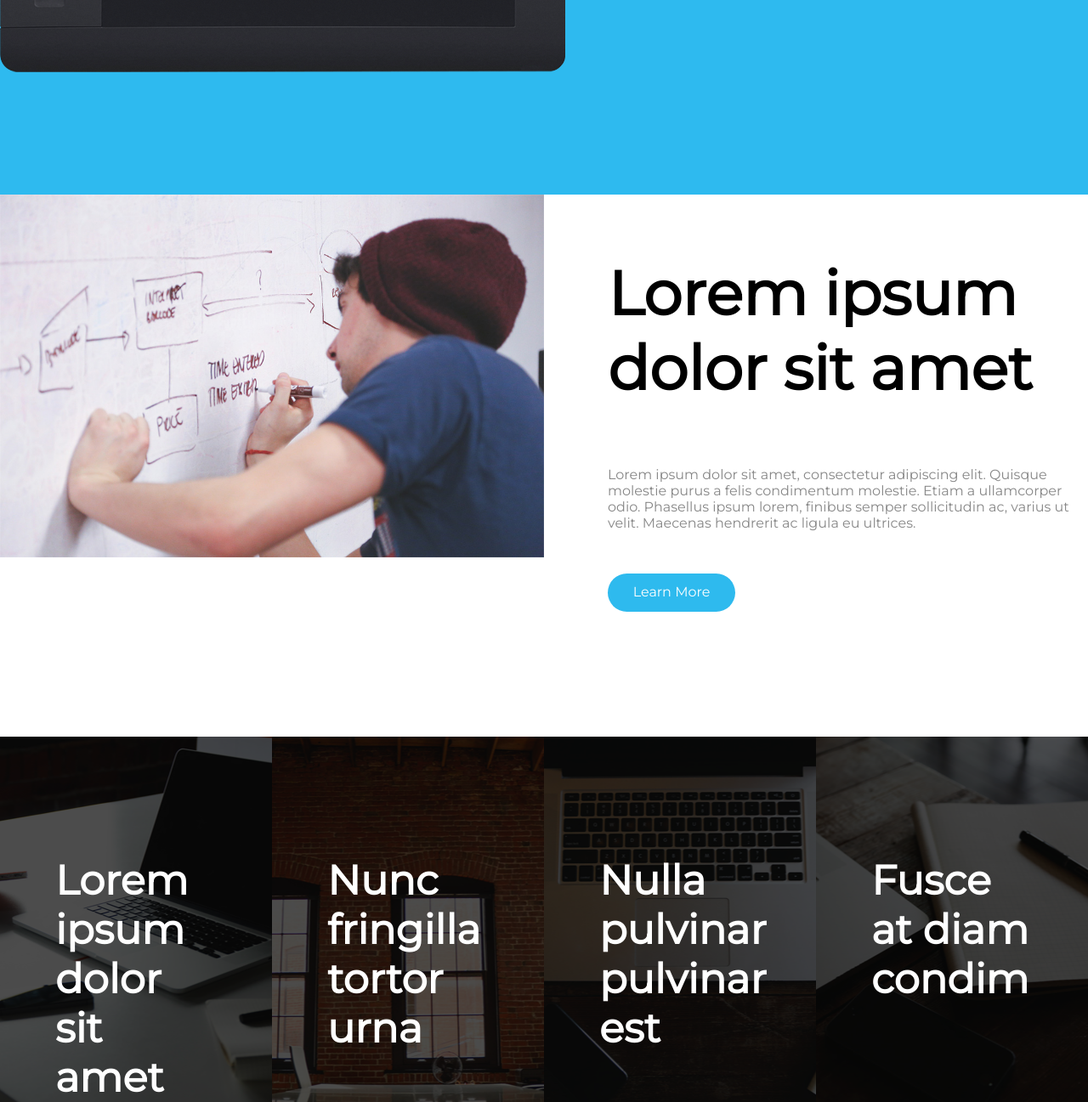
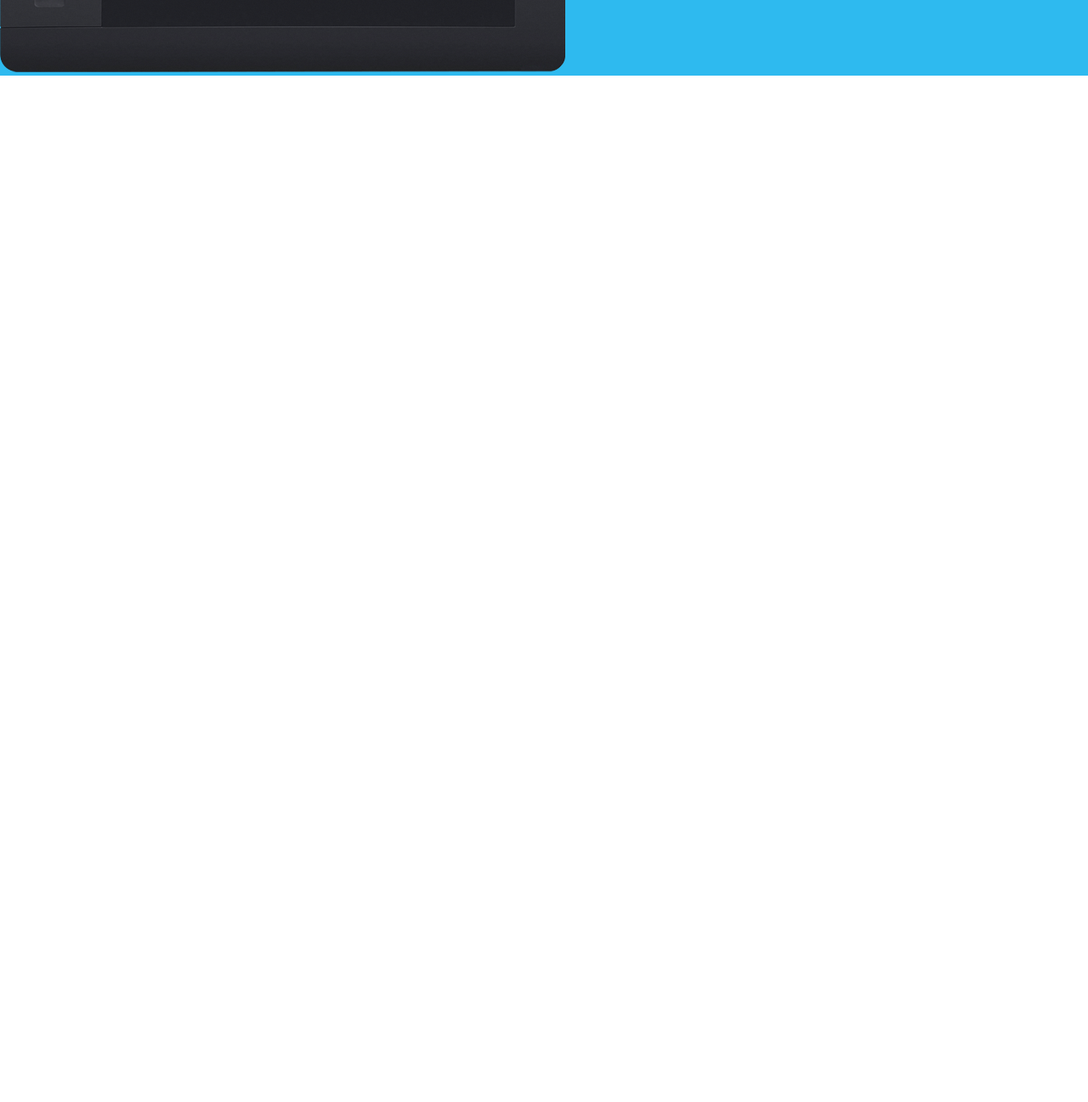
Before and after one commit to Xelde/Austera-practice, a plain HTML site: page index.html in a window 1280 px wide. Shown: the part 2984-4281 px from the top of the page at 85% size. After the commit the page ends 3073 px from the top, so only its background shows below. Drawn offline with Linux system fonts and the light colour scheme.

Commit message:
Revert "sd"
This reverts commit ee20a26223a79da545e452297bc756a7bb1f70a5.

```diff
--- a/css/style.css
+++ b/css/style.css
@@ -72,8 +72,7 @@ header div.call-to a{
 div.back-services{
 	background-image: url(../img/back-services.jpg);
 	background-repeat: no-repeat;
-	background-position: center center;
-	padding-bottom: 140px;
+	background-position: center center
 }
 section.our-services h2{
 	color: #242424;
@@ -181,93 +180,3 @@ div.services-3 div.serv-2 a:hover{
 	margin-top: 50px;
 	border: 1px solid #fff;
 }
-/**************************************
-************Section boy*************
-***************************************/
-section.boy{
-	height: 638px;
-}
-section.boy div img{
-	max-width: 100%;
-}
-section.boy div h3{
-	font-size: 72px;
-	color: #000;
-	max-width: 600px;
-	margin-left: 75px;
-}
-section.boy div p{
-	color: #878787;
-	font-size: 16px;
-	max-width: 600px;
-	margin-left: 75px;
-}
-section.boy div a{
-	display: block;
-	text-align: center;
-	text-decoration: none;
-	background: #2ebaee;
-	height: 45px;
-	width: 150px;
-	border-radius: 24px;
-	font-size: 16px;
-	color: #fff;
-	line-height: 44px;
-	margin-top: 50px;
-	margin-left: 75px;
-}
-section.boy div a:hover{
-	color: #2ebaee;
-	background: #fff;
-	border: 1px solid #2ebaee;
-}
-/**************************************
-************Section next-boy*************
-***************************************/
-section.next-boy{
-	min-height: 430px;
-}
-section.next-boy div.block-1{
-	background-image: url(../img/ico-07.png);
-	min-height: 430px;
-	background-repeat: no-repeat;
-	background-position: center center;
-}
-section.next-boy div.block-2{
-	background-image: url(../img/ico-08.png);
-	min-height: 430px;
-	background-repeat: no-repeat;
-	background-position: center center;
-}
-section.next-boy div.block-3{
-	background-image: url(../img/ico-09.png);
-	min-height: 430px;
-	background-repeat: no-repeat;
-	background-position: center center;
-}
-section.next-boy div.block-4{
-	background-image: url(../img/ico-10.png);
-	min-height: 430px;
-	background-repeat: no-repeat;
-	background-position: center center;
-}
-section.next-boy h4{
-	color: #fff;
-	font-size: 48px;
-	font-weight: bold;
-	height: 100%;
-	width: 100%;
-	background: rgba(0, 0, 0, 0.7);
-	margin: 0;
-	padding: 140px 65px 0 65px;
-}
-section.next-boy h4:hover{
-	color: #fff;
-	font-size: 48px;
-	font-weight: bold;
-	height: 100%;
-	width: 100%;
-	background: rgba(57, 157, 195, 0.7);
-	margin: 0;
-	padding: 140px 65px 0 65px;
-}
--- a/index.html
+++ b/index.html
@@ -91,35 +91,5 @@
       </section>
     </div>
   </div>
-
-    <section class="boy container-fluid">
-      <div class="row no-gutters">
-        <div class="col-6">
-          <img src="img/boy.jpg" alt="boy">
-        </div>
-        <div class="col-6">
-          <h3>Lorem ipsum dolor sit amet</h3>
-          <p>Lorem ipsum dolor sit amet, consectetur adipiscing elit. Quisque molestie purus a felis condimentum molestie. Etiam a ullamcorper odio. Phasellus ipsum lorem, finibus semper sollicitudin ac, varius ut velit. Maecenas hendrerit ac ligula eu ultrices. </p>
-          <a href="">Learn More</a>
-        </div>
-      </div>
-    </section>
-
-    <section class="next-boy container-fluid">
-      <div class="row no-gutters">
-        <div class="col-3 block-1">
-          <h4>Lorem ipsum dolor sit amet</h4>
-        </div>
-        <div class="col-3 block-2">
-          <h4>Nunc fringilla tortor urna</h4>
-        </div>
-        <div class="col-3 block-3">
-          <h4>Nulla pulvinar pulvinar est</h4>
-        </div>
-        <div class="col-3 block-4">
-          <h4>Fusce at diam condim</h4>
-        </div>
-      </div>
-    </section>
   </body>
 </html>
```
Also changed, not shown: img/boy.jpg (deleted), img/ico-07.png (deleted), img/ico-08.png (deleted), img/ico-09.png (deleted), img/ico-10.png (deleted).
